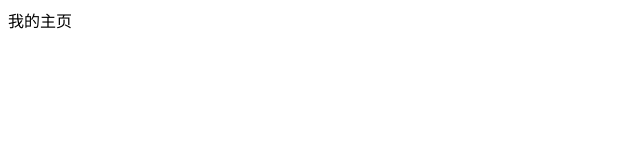
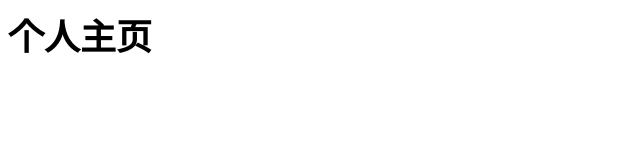
Before and after one commit to congeeliu/congeeliu.github.io, a plain HTML site: page index.html in a window 1280 px wide. Shown: the whole page, without its empty margins (0-640 px from the left). Drawn offline with Linux system fonts and the light colour scheme.

Commit message:
Create css, js

```diff
--- /dev/null
+++ b/css/index.css
@@ -0,0 +1,3 @@
+.main {
+  font-size: 36px;
+}
--- a/index.html
+++ b/index.html
@@ -1 +1,13 @@
-<p>我的主页</p>
+<!DOCTYPE html>
+<html lang="en">
+  <head>
+    <meta charset="UTF-8" />
+    <meta name="viewport" content="width=device-width, initial-scale=1.0" />
+    <title>个人主页</title>
+    <link rel="stylesheet" type="text/css" href="./css/index.css" />
+    <script type="text/javascript" src="./js/main.js"></script>
+  </head>
+  <body>
+    <div class="main" id="main">个人主页</div>
+  </body>
+</html>
--- /dev/null
+++ b/js/main.js
@@ -0,0 +1,4 @@
+window.onload = function () {
+  const el = document.getElementById("main");
+  el.style.fontWeight = "bold";
+};
```
